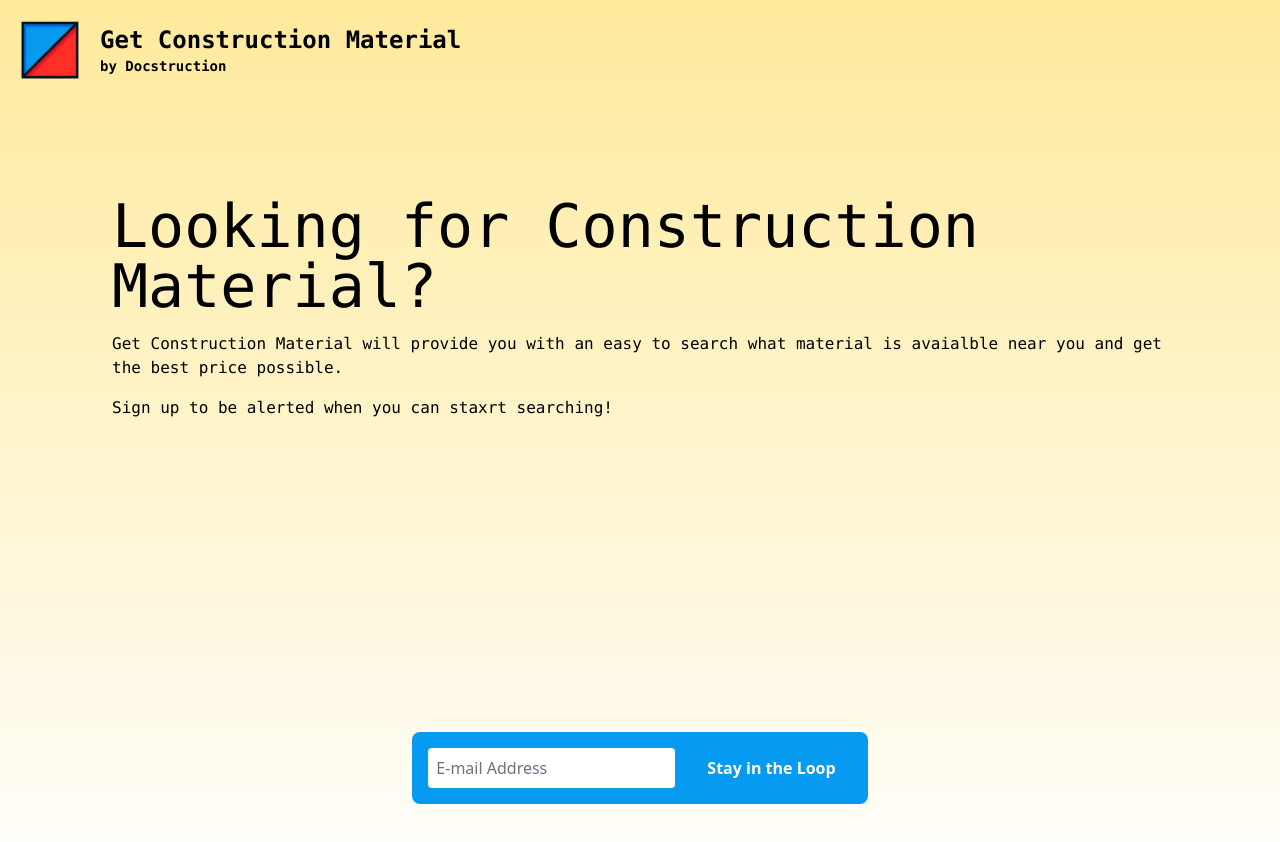
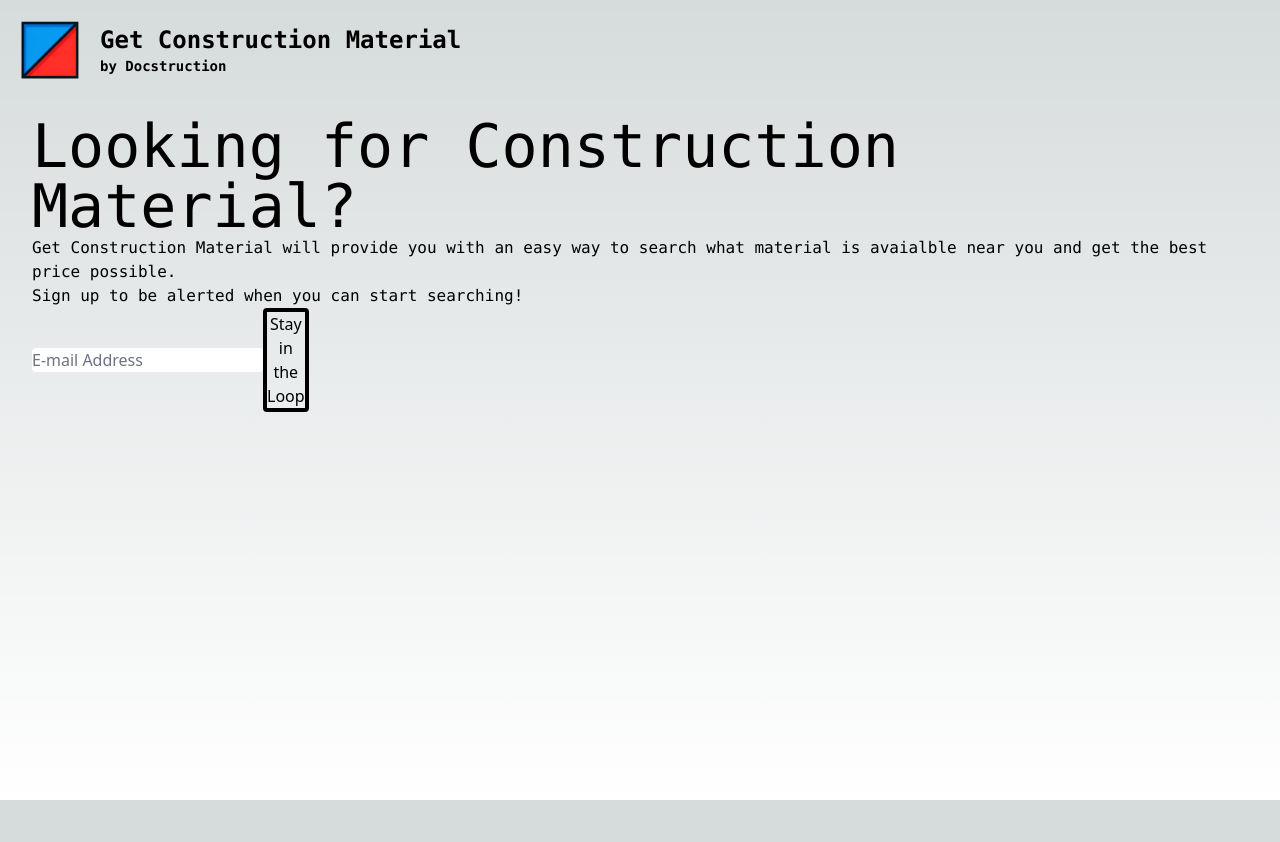
Before and after one commit to harmandubb/GetConstructionMaterial, a Next.js app in the folder Front End/getconstructionmaterial/: page / in a window 1280 px wide. Shown: the top 842 px of the page. After the commit the page ends 800 px from the top, so only its background shows below. Built offline with nearby package versions, Linux system fonts and the light colour scheme.

Commit message:
trying to w-120

```diff
--- a/Front End/getconstructionmaterial/src/app/page.js
+++ b/Front End/getconstructionmaterial/src/app/page.js
@@ -6,25 +6,29 @@ export default function LandingPage() {
   return (
 
 
-    <body className = "bg-brand-bg">
+    <body className = "w-full min-h-screen">
       <NavBar />
-      <main className="flex min-h-screen flex-col items-center justify-between p-24">
+      <main className="flex flex-col items-center w-full pt-4 px-8">
 
-      <div className="font-mono px-4">
-        <h1 className="text-6xl">Looking for Construction Material?</h1>
-        <p className="py-4">Get Construction Material will provide you with an easy to search what material is avaialble near you and get the best price possible.</p>
-        <p>Sign up to be alerted when you can staxrt searching!</p>
-      </div>
+        <div className="">
+          <div className="font-mono">
+            <h1 className="text-5xl sm:text-6xl">Looking for Construction Material?</h1>
+            <p className="">Get Construction Material will provide you with an easy way to search what material is avaialble near you and get the best price possible.</p>
+            <p>Sign up to be alerted when you can start searching!</p>
+          </div>
 
-      <form method="post" className="bg-logo-blue p-4 flex justify-between items-center rounded-lg">
-          <input type="email" placeholder="E-mail Address" className="flex-grow mr-4 p-2 rounded placeholder-gray-500"></input>
-          <button class="bg-brand-red-dark hover:bg-logo-red-light text-white font-bold py-2 px-4 rounded">
-            Stay in the Loop
-          </button>
-      </form>
+          <form method="post" className="flex flex-col sm:flex-row sm:justify-between sm:items-center w-full sm:w-4/5 md:w-120 rounded-lg">
+              <input type="email" placeholder="E-mail Address" className="flex-grow rounded placeholder-gray-500"></input>
+              <button class="border-4 border-black hover:bg-brand-bg text-black rounded">
+                Stay in the Loop
+              </button>
+          </form>
+        </div>
 
 
-    </main>
+
+
+      </main>
     </body>
 
 
--- a/Front End/getconstructionmaterial/tailwind.config.js
+++ b/Front End/getconstructionmaterial/tailwind.config.js
@@ -13,6 +13,9 @@ module.exports = {
         'logo-red-dark': '#E5191C',
         'logo-red-light': '#FF3129',
       },
+      width: {
+        '120': '120px',
+      },
     },
   },
   plugins: [],
```
